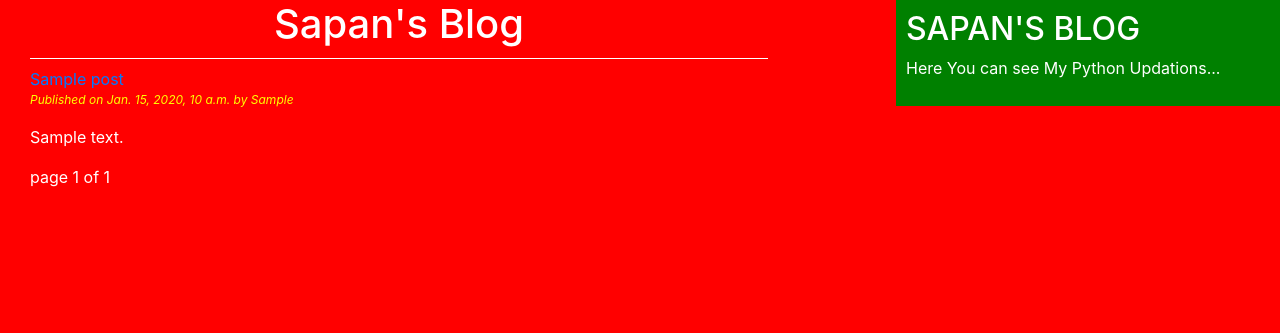
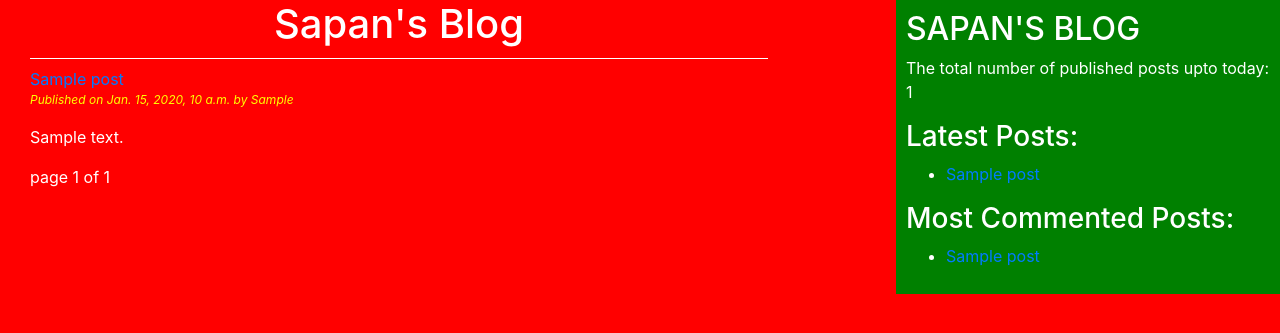
Before and after one commit to sapan95/python-blog-project, a Django app: page / in a window 1280 px wide. Shown: the top 333 px of the page. Run offline with Django 3.2, Linux system fonts and the light colour scheme; tables that the repository leaves empty hold one stand-in row (values such as "Sample post"); some libraries are stand-ins or nearby versions.

Commit message:
tags and custom filter

```diff
--- a/blogproject/blog/models.py
+++ b/blogproject/blog/models.py
@@ -2,7 +2,7 @@ from django.db import models
 from django.contrib.auth.models import User
 from django.utils import timezone
 from django.urls import reverse
-# Create your models here.
+from taggit.managers import TaggableManager
 
 class Post(models.Model):
     STATUS_CHOICES = (('draft','Draft'),('published','Published'))
@@ -14,6 +14,7 @@ class Post(models.Model):
     created = models.DateTimeField(auto_now_add=True)
     updated = models.DateTimeField(auto_now=True)
     status = models.CharField(max_length=10,choices=STATUS_CHOICES,default='draft')
+    tags = TaggableManager()
 
     class Meta:
         ordering = ('-publish',)
--- /dev/null
+++ b/blogproject/blog/templatetags/blog_tag.py
@@ -0,0 +1,17 @@
+from django import template
+from blog.models import Post
+from django.db.models import Count
+register=template.Library()
+
+@register.simple_tag
+def total_posts():
+    return Post.objects.filter(status = 'published').count()
+
+@register.inclusion_tag('blog/latest_posts.html')
+def show_latest_posts(count=5):
+    latest_posts=Post.objects.filter(status = 'published').order_by('-publish')[:count]
+    return {'latest_posts':latest_posts}
+
+@register.simple_tag
+def get_most_commented_posts(count=5):
+    return Post.objects.filter(status = 'published').only('title').annotate(total_comments=Count('comments')).order_by('-total_comments')[:count]
--- a/blogproject/blog/views.py
+++ b/blogproject/blog/views.py
@@ -3,11 +3,17 @@ from blog.models import Post
 from blog.forms import EmailSendForm,CommentForm
 from django.core.mail import send_mail
 #from django.views.generic import ListView
-#from django.core.paginator import Paginator,PageNotAnInteger,EmptyPage
+from django.core.paginator import Paginator,PageNotAnInteger,EmptyPage
+from taggit.models import Tag
+from django.db.models import Count
 
 #Function based pagination
-'''def post_list_view(request):
+def post_list_view(request,tag_slug = None):
     post_list = Post.objects.filter(status='published')
+    tags = None
+    if tag_slug:
+        tags = get_object_or_404(Tag,slug = tag_slug)
+        post_list = post_list.filter(tags__in = [tags])
     paginator = Paginator(post_list,2)
     page_number = request.GET.get('page')
     try:
@@ -16,7 +22,7 @@ from django.core.mail import send_mail
         post_list = paginator.page(1)
     except EmptyPage:
         post_list = paginator.page(paginator.num_pages)
-    return render(request,'blog/post_list.html',{'post_list':post_list})'''
+    return render(request,'blog/post_list.html',{'post_list':post_list,'tags':tags})
 
 #Class based pegination
 '''class PostListView(ListView):
@@ -31,24 +37,21 @@ from django.core.mail import send_mail
 
 def post_detail_view(request,year,month,day,post):
     post = get_object_or_404(Post,slug=post,status='published',publish__year=year,publish__month=month,publish__day=day)
+    post_tags_ids=post.tags.values_list('id',flat=True)
+    similar_posts=Post.objects.filter(tags__in=post_tags_ids).exclude(id=post.id).only('title')
+    similar_posts=similar_posts.annotate(same_tags=Count('tags')).order_by('-same_tags','publish')[:4]
     comments=post.comments.filter(active=True)
-    print('before')
-    print(comments)
     csubmit=False
     if request.method=='POST':
         form=CommentForm(data=request.POST)
-        print('middle')
-        print(comments)
         if form.is_valid():
             new_comment=form.save(commit=False)
             new_comment.post=post
             new_comment.save()
-            print('end')
-            print(comments)
             csubmit=True
     else:
         form=CommentForm()
-    return render(request,'blog/post_detail.html',{'post':post,'form':form,'comments':comments,'csubmit':csubmit})
+    return render(request,'blog/post_detail.html',{'post':post,'form':form,'comments':comments,'csubmit':csubmit,'similar_posts':similar_posts})
 def send_mail_view(request,id):
     post = get_object_or_404(Post,id=id,status = 'published')
     sent=False
--- a/blogproject/blogproject/urls.py
+++ b/blogproject/blogproject/urls.py
@@ -18,11 +18,19 @@ from django.urls import path
 from blog import views
 from django.views.generic import ListView
 from blog.models import Post
+from django.conf import settings
+from django.urls import include, path
+
 urlpatterns = [
     path('admin/', admin.site.urls),
-    #path('',views.post_list_view), #For function based
-    #path('',views.PostListView.as_view()),
-    path('',ListView.as_view(queryset = Post.objects.filter(status = 'published'),paginate_by = 3)),
+    path('',views.post_list_view), #For function based
+    path('tag/<str:tag_slug>/',views.post_list_view,name = 'tag_url'),
+    #path('',views.PostListView.as_view()), #Class based view
+    #path('',ListView.as_view(queryset = Post.objects.filter(status = 'published'),paginate_by = 3)),
     path('<int:year>/<int:month>/<int:day>/<slug:post>/',views.post_detail_view, name = 'post_detail'),
     path('<int:id>/share/',views.send_mail_view)
 ]
+
+if settings.DEBUG:
+    import debug_toolbar
+    urlpatterns +=path('__debug__/', include(debug_toolbar.urls)),
--- a/blogproject/templates/blog/base.html
+++ b/blogproject/templates/blog/base.html
@@ -1,6 +1,9 @@
 <!DOCTYPE html>
+
 {% load static %}
+{%load blog_tag %}
 <html lang="en">
+
 <head>
     <meta charset="UTF-8">
     <meta name="viewport" content="width=device-width, initial-scale=1.0">
@@ -9,13 +12,23 @@
     <link rel="stylesheet" href="{% static "css/blog.css"%}">
     <title>{%block title %}{%endblock%}</title>
 </head>
+
 <body>
     <div class="content">
         {%block content%}{%endblock%}
     </div>
     <div class="sidebar">
         <h2>SAPAN'S BLOG</h2>
-   <p>Here You can see My Python Updations...</p>
+        <p>The total number of published posts upto today: {%total_posts%}</p>
+        <h3>Latest Posts:</h3>{% show_latest_posts 4%}
+        <h3>Most Commented Posts:</h3>
+        {% get_most_commented_posts 4 as most_commented_posts%}
+        <ul>
+            {% for post in most_commented_posts %}
+            <li><a href="{{post.get_absolute_url}}" id='la'>{{post.title}}</a></li>
+            {% endfor %}
+        </ul>
     </div>
 </body>
+
 </html>
--- /dev/null
+++ b/blogproject/templates/blog/latest_posts.html
@@ -0,0 +1,5 @@
+<ul>
+{% for post in latest_posts %}
+<li><a href="{{post.get_absolute_url}}">{{post.title}}</a></li>
+{% endfor %}
+</ul>
--- a/blogproject/templates/blog/post_list.html
+++ b/blogproject/templates/blog/post_list.html
@@ -3,11 +3,22 @@
 {%block title %}SAPAN'S BLOG{%endblock%}
 {%block content%}
     <h1>Sapan's Blog</h1>
+    {%if tags%}
+        <h2>Posts tagged with "{{tags.name}}"</h2>
+    {%endif%}
     {%for post in post_list %}
         <a href="{{post.get_absolute_url}}">{{post.title}}</a> </h2>
         <p id='date'>Published on {{post.publish}} by {{post.author|title}}</p>
+        {%if post.tags.count > 1%}
+            <p>Tags:{{post.tags}}
+               {%for tag in post.tags.all%}
+               <a href = "{%url 'tag_url' tag.slug %}">{{tag.name}}</a>
+               {% if not forloop.last %},{% endif %}
+               {%endfor%}
+            </p>
+        {%endif%}
         {{post.body|truncatewords:30|linebreaks}}
     {%endfor%}
     <!--{% include 'blog/pagination.html' with page=post_list%} this is for function based view-->
-{% include 'blog/pagination.html' with page=page_obj%}<!--Class based view-->
+    {% include 'blog/pagination.html' with page=post_list%}<!--Class based view-->
 {%endblock%}
```
Also changed, not shown: blogproject/blogproject/settings.py (+8 -1 lines), blogproject/templates/blog/post_detail.html (+8 -0 lines), blogproject/blog/migrations/0003_post_tags.py (added), blogproject/templates/blog/sharebymail.html (indentation only). Lines whose indentation alone changed are shown as unchanged.
